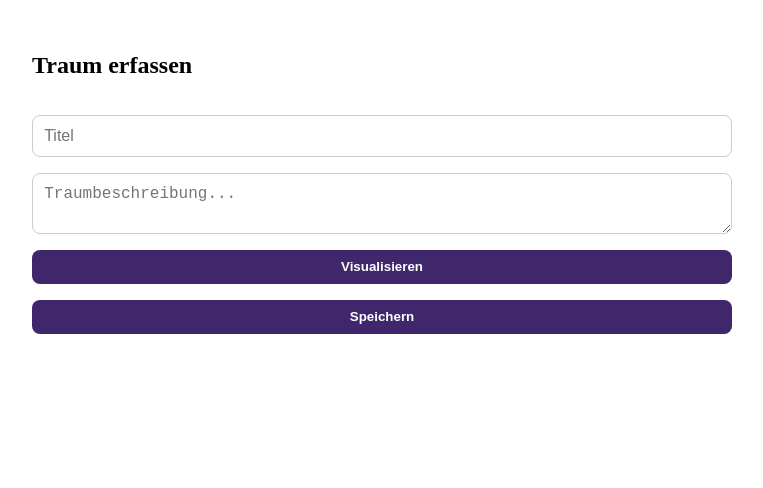
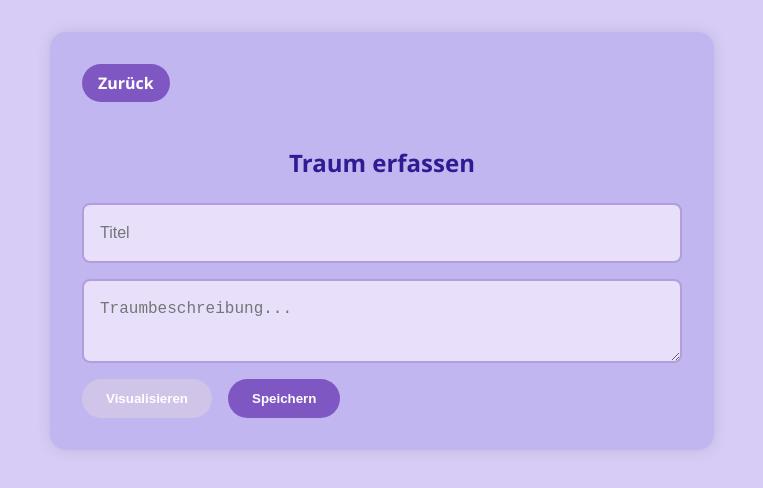
Before and after one commit to DramCatcher/DreamCatcher, an Angular app in the folder Frontend/: page /neu in a window 1280 px wide. Shown: the top 488 px of the page, without its empty margins (258-1021 px from the left). Built offline with nearby package versions, Linux system fonts and the light colour scheme.

Commit message:
implemented the back button and changed the design.

```diff
--- a/Frontend/angular.json
+++ b/Frontend/angular.json
@@ -82,6 +82,11 @@
               {
                 "glob": "**/*",
                 "input": "public"
+              },
+              {
+                "glob": "**/*",
+                "input": "src/assets",
+                "output": "assets/"
               }
             ],
             "styles": [
--- a/Frontend/src/app/pages/traum-editor/traum-editor.component.html
+++ b/Frontend/src/app/pages/traum-editor/traum-editor.component.html
@@ -1,4 +1,7 @@
 <div class="traum-editor">
+
+  <a routerLink="/" class="zurueck-button"> Zurück </a>
+
   <h2>Traum erfassen</h2>
 
   <input [(ngModel)]="titel" placeholder="Titel" />
--- a/Frontend/src/app/pages/traum-editor/traum-editor.component.scss
+++ b/Frontend/src/app/pages/traum-editor/traum-editor.component.scss
@@ -1,46 +1,70 @@
 .traum-editor {
-  display: flex;
-  flex-direction: column;
-  gap: 1rem;
-  max-width: 700px;
+  background-color: #c2b6f0;
+  padding: 2rem;
+  border-radius: 1rem;
+  max-width: 600px;
   margin: 2rem auto;
+  box-shadow: 0 0 15px rgba(0, 0, 0, 0.1);
 
-  input, textarea {
-    padding: 0.7rem;
-    border-radius: 8px;
-    border: 1px solid #ccc;
+  h2 {
+    color: #311b92;
+    margin-bottom: 1.5rem;
+    text-align: center;
+  }
+
+  input,
+  textarea {
+    width: 100%;
+    padding: 1rem; // etwas mehr innenraum
+    margin-bottom: 1rem;
+    border: 2px solid #b39ddb;
+    border-radius: 0.5rem;
+    background-color: #e8e0fb;
     font-size: 1rem;
+    color: #311b92;
+    box-sizing: border-box;
+    line-height: 1.5; // für gute Textausrichtung
+    vertical-align: middle;
+
+    &:focus {
+      border-color: #7e57c2;
+      outline: none;
+      background-color: #e0d4f7;
+    }
+  }
+
+
+  .fehlermeldung {
+    color: #ce93d8;
+    font-weight: bold;
+    margin-bottom: 1rem;
   }
 
   button {
-    padding: 0.6rem 1.2rem;
+    background-color: #7e57c2;
+    color: white;
+    padding: 0.75rem 1.5rem;
     border: none;
-    border-radius: 8px;
-    background-color: #40276c;
-    color: white;
+    border-radius: 999px;
     font-weight: bold;
     cursor: pointer;
+    margin-right: 1rem;
+    transition: background-color 0.3s;
+
+    &:hover {
+      background-color: #673ab7;
     }
 
-  img {
-    max-width: 100%;
-    border-radius: 12px;
-    border: 2px solid #ddd;
+    &:disabled {
+      background-color: #d1c4e9;
+      cursor: not-allowed;
+    }
   }
 
   .spinner-container {
     display: flex;
     justify-content: center;
-    align-items: center;
-    padding: 1rem;
-  }
-
-  .fehlermeldung {
-    color: red;
-    font-size: 0.9rem;
-    margin-top: 4px;
-    margin-bottom: 10px;
-  }
+    margin: 1rem 0;
 
     .spinner {
       width: 48px;
@@ -53,14 +77,38 @@
       border-radius: 50%;
       animation: spin 1s linear infinite;
     }
+  }
+
+  img {
+    max-width: 100%;
+    border-radius: 1rem;
+    margin-top: 1rem;
+  }
+
+  h3 {
+    color: #311b92;
+    margin-top: 2rem;
+  }
+}
 
 @keyframes spin {
-    0% {
-      transform: rotate(0);
-    }
-
-    100% {
+  to {
     transform: rotate(360deg);
   }
 }
+
+.zurueck-button {
+  display: inline-block;
+  margin-bottom: 1.5rem;
+  color: white;
+  background-color: #7e57c2;
+  padding: 0.5rem 1rem;
+  border-radius: 999px;
+  text-decoration: none;
+  font-weight: bold;
+  transition: background-color 0.3s;
+
+  &:hover {
+    background-color: #673ab7;
   }
+}
--- a/Frontend/src/app/pages/traum-editor/traum-editor.component.ts
+++ b/Frontend/src/app/pages/traum-editor/traum-editor.component.ts
@@ -1,14 +1,15 @@
 import { Component } from '@angular/core';
 import { CommonModule } from '@angular/common';
 import { FormsModule } from '@angular/forms';
-import { Router } from '@angular/router';
+import { Router, RouterLink } from '@angular/router';
 import { TraumService } from '../../services/traum.service';
 import { Traum } from '../../models/traum';
+import { RouterModule } from '@angular/router';
 
 @Component({
   selector: 'app-traum-editor',
   standalone: true,
-  imports: [CommonModule, FormsModule],
+  imports: [CommonModule, FormsModule, RouterLink, RouterModule],
   templateUrl: './traum-editor.component.html',
   styleUrls: ['./traum-editor.component.scss']
 })
--- a/Frontend/src/app/pages/traum-list/traum-list.component.html
+++ b/Frontend/src/app/pages/traum-list/traum-list.component.html
@@ -5,6 +5,10 @@
 
   <div *ngIf="traeume.length === 0" class="leer">
     Noch keine Träume gespeichert.
+  </div>
+
+  <div class="logo-container">
+    <img ngSrc="Logo.png" alt="Logo" height="50" width="50" />
   </div>
 
   <ng-container *ngFor="let traum of traeume; let i = index">
--- a/Frontend/src/app/pages/traum-list/traum-list.component.scss
+++ b/Frontend/src/app/pages/traum-list/traum-list.component.scss
@@ -1,22 +1,46 @@
 .traum-list {
-  max-width: 800px;
-  margin: 2rem auto;
-  display: flex;
-  flex-direction: column;
-  gap: 1.5rem;
+  background-color: #c2b6f0;
+  padding: 2rem;
+  border-radius: 1rem;
+  min-height: 100vh;
+  position: relative;
+
+  h2 {
+    color: #311b92;
+    font-size: 2rem;
+    margin-bottom: 1rem;
+  }
 
   .neuer-traum {
-    align-self: flex-end;
+    margin: 10px;
+    display: inline-block;
+    background-color: #7e57c2;
+    color: white;
+    padding: 0.5rem 1rem;
+    border-radius: 999px;
     text-decoration: none;
-    padding: 0.5rem 1rem;
-    background: #40276c;
-    color: white;
-    border-radius: 8px;
+    font-weight: bold;
+    transition: background-color 0.3s;
+
+    &:hover {
+      background-color: #673ab7;
+    }
+  }
+
+  .logo-container {
+    position: absolute;
+    top: 1rem;
+    right: 1rem;
+
+    img {
+      height: 150px;
+      width: auto;
+    }
   }
 
   .leer {
-    text-align: center;
-    color: #888;
+    color: #311b92;
     font-style: italic;
+    margin-top: 2rem;
   }
 }
--- a/Frontend/src/app/pages/traum-list/traum-list.component.ts
+++ b/Frontend/src/app/pages/traum-list/traum-list.component.ts
@@ -1,5 +1,5 @@
 import { Component, OnInit } from '@angular/core';
-import { CommonModule } from '@angular/common';
+import { CommonModule, NgOptimizedImage } from '@angular/common';
 import { TraumService } from '../../services/traum.service';
 import { Traum } from '../../models/traum';
 import { TraumCardComponent } from '../../components/traum-card/traum-card.component';
@@ -8,7 +8,7 @@ import { RouterModule } from '@angular/router';
 @Component({
   selector: 'app-traum-list',
   standalone: true,
-  imports: [CommonModule, TraumCardComponent, RouterModule],
+  imports: [CommonModule, TraumCardComponent, RouterModule, NgOptimizedImage],
   templateUrl: './traum-list.component.html',
   styleUrls: ['./traum-list.component.scss']
 })
--- a/Frontend/src/styles.css
+++ b/Frontend/src/styles.css
@@ -1 +1,6 @@
-/* You can add global styles to this file, and also import other style files */
+body {
+  background-color: #d7ccf5;
+  margin: 0;
+  font-family: 'Segoe UI', sans-serif;
+  color: #311b92;
+}
```
Also changed, not shown: Frontend/public/Logo.png (added). Lines whose indentation alone changed are shown as unchanged.
